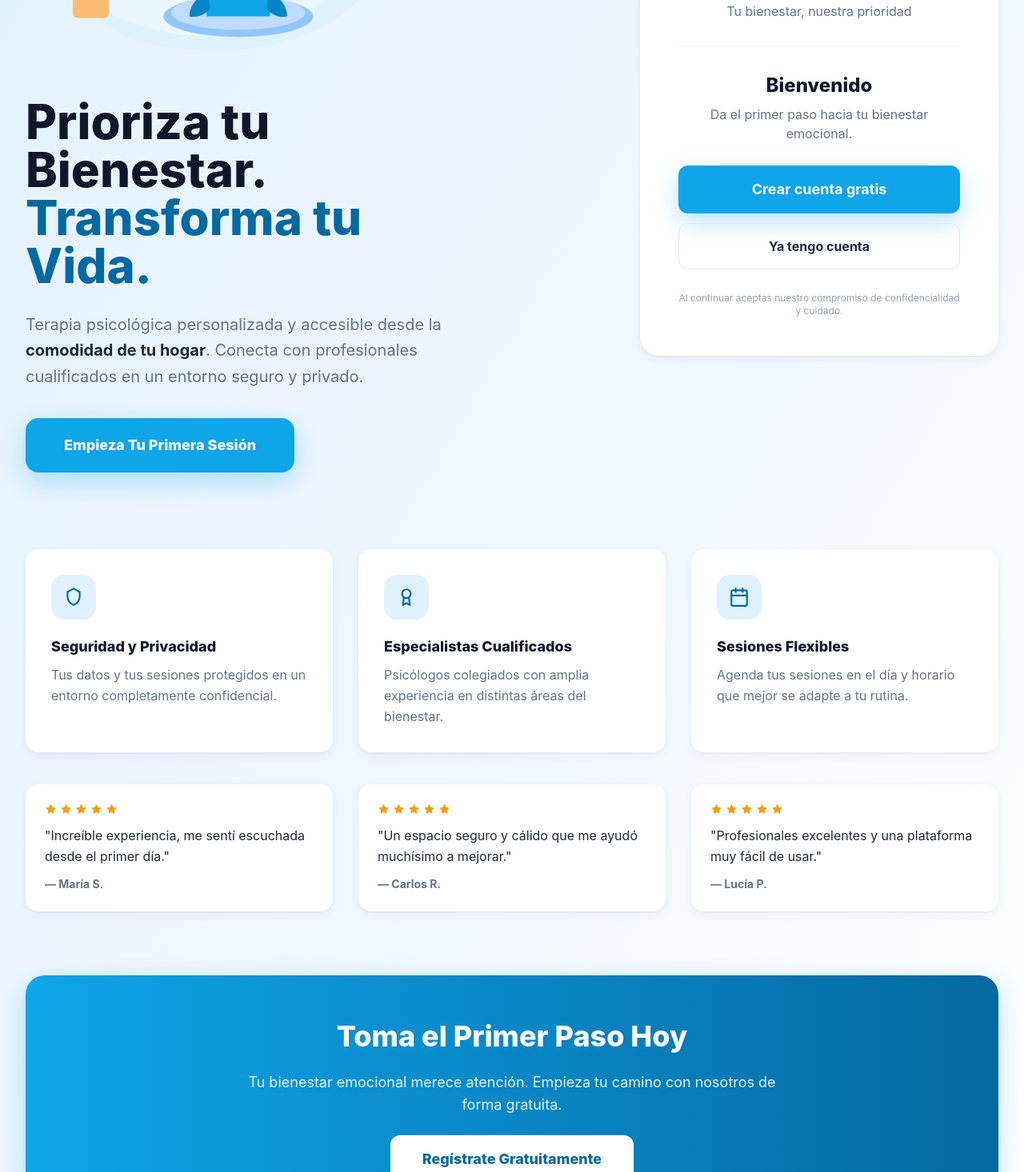
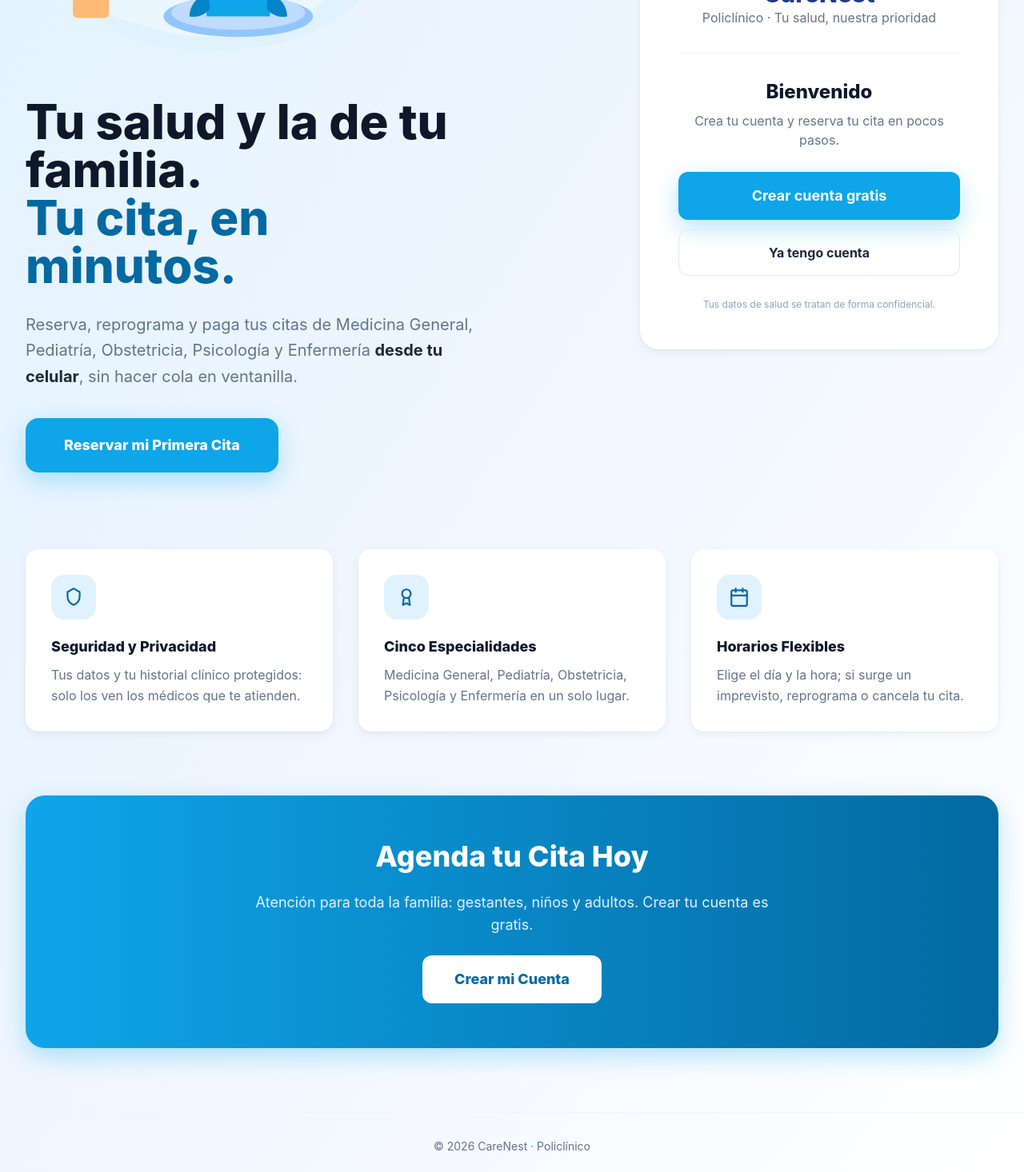
Before and after one commit to AlvinEBM/carenest, a React (Vite) app in the folder Frontend/: page / in a window 1280 px wide. Shown: the part 460-1926 px from the top of the page at 80% size. Built offline with nearby package versions, Linux system fonts and the light colour scheme.

Commit message:
Marca: CareNest Policlínico (caso de estudio C. S. San Genaro de Villa); se quitan testimonios ficticios

```diff
--- a/Frontend/index.html
+++ b/Frontend/index.html
@@ -4,7 +4,7 @@
     <meta charset="UTF-8" />
     <link rel="icon" type="image/svg+xml" href="/felizmente.svg" />
     <meta name="viewport" content="width=device-width, initial-scale=1.0" />
-    <title>Felizmente · Centro Psicológico</title>
+    <title>CareNest · Policlínico</title>
   </head>
   <body>
     <div id="root"></div>
--- a/Frontend/src/components/layout/Header.tsx
+++ b/Frontend/src/components/layout/Header.tsx
@@ -63,7 +63,7 @@ export const Header = () => {
                             <path d="M12 7v4M10 9h4" stroke="white" strokeWidth="2" strokeLinecap="round" strokeLinejoin="round" />
                         </svg>
                     </div>
-                    <span className="text-sm font-extrabold text-blue-deep leading-tight">Felizmente</span>
+                    <span className="flex flex-col leading-tight"><span className="text-sm font-extrabold text-blue-deep">CareNest</span><span className="text-[10px] font-semibold text-mute tracking-wider">POLICLÍNICO</span></span>
                 </div>
 
                 {/* Nav central */}
--- a/Frontend/src/components/layout/HeaderAdmin.tsx
+++ b/Frontend/src/components/layout/HeaderAdmin.tsx
@@ -34,7 +34,7 @@ export const HeaderAdmin = () => {
                             <path d="M12 7v4M10 9h4" stroke="#1E3A8A" strokeWidth="2" strokeLinecap="round" strokeLinejoin="round" />
                         </svg>
                     </div>
-                    <span className="text-sm font-extrabold text-white leading-tight">Felizmente</span>
+                    <span className="text-sm font-extrabold text-white leading-tight">CareNest</span>
                     <span className="px-3 py-1 bg-sky-main rounded-full text-[10px] font-bold text-white tracking-wider">
                         {badge}
                     </span>
--- a/Frontend/src/pages/admin/CorreosNotificacion.tsx
+++ b/Frontend/src/pages/admin/CorreosNotificacion.tsx
@@ -182,7 +182,7 @@ export const CorreosNotificacion = () => {
                             <form onSubmit={guardar} className="space-y-3">
                                 <Input label="Correo remitente" type="email" value={correo} onChange={(e) => setCorreo(e.target.value)} placeholder="notificaciones@gmail.com" required />
                                 <Input label={editando ? 'Contraseña de aplicación (dejar vacío para mantener)' : 'Contraseña de aplicación'} type="password" value={appPassword} onChange={(e) => setAppPassword(e.target.value)} placeholder="xxxx xxxx xxxx xxxx" required={!editando} />
-                                <Input label="Nombre visible en el correo (opcional)" value={nombreRemitente} onChange={(e) => setNombreRemitente(e.target.value)} placeholder="Centro Psicológico Felizmente" />
+                                <Input label="Nombre visible en el correo (opcional)" value={nombreRemitente} onChange={(e) => setNombreRemitente(e.target.value)} placeholder="Policlínico CareNest" />
                                 <div className="grid grid-cols-2 gap-3">
                                     <Input label="Host SMTP (vacío = Gmail)" value={host} onChange={(e) => setHost(e.target.value)} placeholder="smtp.gmail.com" />
                                     <Input label="Puerto (vacío = 587)" value={puerto} onChange={(e) => setPuerto(e.target.value.replace(/\D/g, ''))} placeholder="587" />
--- a/Frontend/src/pages/admin/CuentasAdmision.tsx
+++ b/Frontend/src/pages/admin/CuentasAdmision.tsx
@@ -75,7 +75,7 @@ export const CuentasAdmision = () => {
                         <Card className="p-6">
                             <h2 className="text-lg font-bold text-blue-deep mb-4">Nueva cuenta</h2>
                             <form onSubmit={crear} className="space-y-3">
-                                <Input label="Correo" type="email" value={correo} onChange={(e) => setCorreo(e.target.value)} placeholder="admision2@felizmente.pe" required />
+                                <Input label="Correo" type="email" value={correo} onChange={(e) => setCorreo(e.target.value)} placeholder="admision2@carenest.pe" required />
                                 <Input label="Contraseña" type="password" value={contrasena} onChange={(e) => setContrasena(e.target.value)} placeholder="Mínimo 6 caracteres" required />
                                 <div className="grid grid-cols-2 gap-3">
                                     <Input label="Nombres" value={nombres} onChange={(e) => setNombres(e.target.value)} required />
--- a/Frontend/src/pages/paciente/Reservar.tsx
+++ b/Frontend/src/pages/paciente/Reservar.tsx
@@ -696,7 +696,7 @@ const ExitoReserva = ({ especialidad, fecha, hora }: { especialidad: string; fec
             </svg>
         </div>
         <h2 className="text-3xl font-extrabold text-blue-deep mb-2">¡Cita reservada!</h2>
-        <p className="text-sm text-mute mb-6">Te esperamos en el Centro Psicológico Felizmente</p>
+        <p className="text-sm text-mute mb-6">Te esperamos en el Policlínico CareNest</p>
         <div className="inline-block bg-sky-soft rounded-2xl px-6 py-4 mb-6">
             <p className="text-lg font-bold text-sky-deep">{especialidad}</p>
             <p className="text-sm text-ink-soft mt-1">{formatearFecha(fecha)} · {formatearHora(hora)}</p>
--- a/Frontend/src/pages/public/Landing.tsx
+++ b/Frontend/src/pages/public/Landing.tsx
@@ -1,11 +1,11 @@
 // =================================================================
-// Landing page pública de "Centro Psicológico Felizmente".
-// Ruta: "/". Presenta el centro y dirige a login o registro.
+// Landing page pública del "Policlínico CareNest".
+// Ruta: "/". Presenta el policlínico y dirige a login o registro.
 // =================================================================
 import { Link } from 'react-router-dom';
 
 // ----- Logo -----
-const LogoFelizmente = ({ size = 40 }: { size?: number }) => (
+const LogoCareNest = ({ size = 40 }: { size?: number }) => (
     <div className="rounded-2xl bg-sky-main flex items-center justify-center shadow-cta" style={{ width: size, height: size }}>
         <svg viewBox="0 0 24 24" width={size * 0.6} height={size * 0.6} fill="none" stroke="#fff" strokeWidth="2" strokeLinecap="round" strokeLinejoin="round">
             <path d="M3 11l9-8 9 8" />
@@ -15,13 +15,10 @@ const LogoFelizmente = ({ size = 40 }: { size?: number }) => (
     </div>
 );
 
-const Estrella = () => (
-    <svg viewBox="0 0 20 20" width="15" height="15" fill="#F59E0B"><path d="M10 1l2.6 5.3 5.9.9-4.2 4.1 1 5.9L10 14.4 4.7 17.2l1-5.9L1.5 7.2l5.9-.9z" /></svg>
-);
 
 // ----- Ilustración cálida de bienestar (escena de terapia/calma) -----
 const IlustracionBienestar = () => (
-    <svg viewBox="0 0 520 420" className="w-full h-auto max-w-lg" role="img" aria-label="Ilustración de bienestar emocional">
+    <svg viewBox="0 0 520 420" className="w-full h-auto max-w-lg" role="img" aria-label="Ilustración de atención en salud">
         {/* Blob de fondo */}
         <path d="M120 60C200 20 340 20 410 90c60 60 70 160 20 230-50 70-190 90-290 60C60 350 10 250 30 170 45 120 70 85 120 60z" fill="#E0F2FE" />
         <path d="M150 90C215 60 320 65 375 120c50 50 55 135 15 195-45 65-160 75-245 45C25 330 40 235 65 180 90 130 105 110 150 90z" fill="#F0F9FF" opacity="0.7" />
@@ -77,15 +74,15 @@ export const Landing = () => {
             <header className="w-full">
                 <div className="max-w-[1400px] mx-auto px-8 py-6 flex items-center justify-between">
                     <div className="flex items-center gap-3">
-                        <LogoFelizmente size={48} />
-                        <span className="text-2xl font-extrabold text-blue-deep">Felizmente</span>
+                        <LogoCareNest size={48} />
+                        <span className="flex flex-col leading-none"><span className="text-2xl font-extrabold text-blue-deep">CareNest</span><span className="text-xs font-bold text-mute tracking-wider">POLICLÍNICO</span></span>
                     </div>
                     <div className="flex items-center gap-3">
                         <Link to="/login" className="px-6 py-3 rounded-xl border border-slate-200 bg-white text-ink-soft font-bold text-sm hover:border-sky-main hover:text-sky-deep transition">
                             Iniciar Sesión
                         </Link>
                         <Link to="/registro" className="px-6 py-3 rounded-xl bg-sky-main text-white font-bold text-sm shadow-cta hover:bg-sky-deep transition">
-                            Empieza Tu Camino
+                            Crear Cuenta
                         </Link>
                     </div>
                 </div>
@@ -100,68 +97,60 @@ export const Landing = () => {
                             <IlustracionBienestar />
                         </div>
                         <h1 className="text-5xl md:text-6xl font-extrabold text-ink leading-[1.05]">
-                            Prioriza tu Bienestar.<br />
-                            <span className="text-sky-deep">Transforma tu Vida.</span>
+                            Tu salud y la de tu familia.<br />
+                            <span className="text-sky-deep">Tu cita, en minutos.</span>
                         </h1>
                         <p className="mt-7 text-xl text-mute leading-relaxed max-w-xl">
-                            Terapia psicológica personalizada y accesible desde la{' '}
-                            <span className="font-bold text-ink-soft">comodidad de tu hogar</span>. Conecta con profesionales
-                            cualificados en un entorno seguro y privado.
+                            Reserva, reprograma y paga tus citas de Medicina General, Pediatría, Obstetricia, Psicología y Enfermería{' '}
+                            <span className="font-bold text-ink-soft">desde tu celular</span>, sin hacer cola en ventanilla.
                         </p>
                         <Link to="/registro" className="mt-9 inline-flex items-center justify-center w-full sm:w-auto px-12 py-5 rounded-2xl bg-sky-main text-white font-extrabold text-lg shadow-cta hover:bg-sky-deep transition">
-                            Empieza Tu Primera Sesión
+                            Reservar mi Primera Cita
                         </Link>
                     </div>
 
                     {/* Columna derecha: tarjeta de bienvenida */}
                     <div className="flex justify-center lg:justify-end">
                         <div className="w-full max-w-md bg-white rounded-3xl shadow-card p-12 flex flex-col items-center text-center">
-                            <LogoFelizmente size={72} />
-                            <h2 className="mt-6 text-3xl font-extrabold text-blue-deep">Felizmente</h2>
-                            <p className="text-mute">Tu bienestar, nuestra prioridad</p>
+                            <LogoCareNest size={72} />
+                            <h2 className="mt-6 text-3xl font-extrabold text-blue-deep">CareNest</h2>
+                            <p className="text-mute">Policlínico · Tu salud, nuestra prioridad</p>
                             <div className="w-full border-t border-slate-100 my-8" />
                             <h3 className="text-2xl font-extrabold text-ink">Bienvenido</h3>
-                            <p className="mt-2 text-mute">Da el primer paso hacia tu bienestar emocional.</p>
+                            <p className="mt-2 text-mute">Crea tu cuenta y reserva tu cita en pocos pasos.</p>
                             <Link to="/registro" className="mt-7 w-full px-6 py-4 rounded-xl bg-sky-main text-white font-bold text-lg shadow-cta hover:bg-sky-deep transition">
                                 Crear cuenta gratis
                             </Link>
                             <Link to="/login" className="mt-3 w-full px-6 py-4 rounded-xl border border-slate-200 text-ink-soft font-bold hover:border-sky-main hover:text-sky-deep transition">
                                 Ya tengo cuenta
                             </Link>
-                            <p className="mt-7 text-xs text-mute-soft">Al continuar aceptas nuestro compromiso de confidencialidad y cuidado.</p>
+                            <p className="mt-7 text-xs text-mute-soft">Tus datos de salud se tratan de forma confidencial.</p>
                         </div>
                     </div>
                 </div>
 
                 {/* ===================== FEATURES (ancho completo) ===================== */}
                 <div className="mt-24 grid md:grid-cols-3 gap-8">
-                    <FeatureCard titulo="Seguridad y Privacidad" texto="Tus datos y tus sesiones protegidos en un entorno completamente confidencial." icon={<path d="M12 2l7 4v5c0 5-3.5 8.5-7 10-3.5-1.5-7-5-7-10V6z" />} />
-                    <FeatureCard titulo="Especialistas Cualificados" texto="Psicólogos colegiados con amplia experiencia en distintas áreas del bienestar." icon={<><circle cx="12" cy="8" r="5" /><path d="M9 13l-1 8 4-2 4 2-1-8" /></>} />
-                    <FeatureCard titulo="Sesiones Flexibles" texto="Agenda tus sesiones en el día y horario que mejor se adapte a tu rutina." icon={<><rect x="3" y="4" width="18" height="18" rx="2" /><path d="M3 10h18M8 2v4M16 2v4" /></>} />
-                </div>
-
-                {/* ===================== TESTIMONIOS ===================== */}
-                <div className="mt-10 grid md:grid-cols-3 gap-8">
-                    <Testimonio texto="Increíble experiencia, me sentí escuchada desde el primer día." autor="María S." />
-                    <Testimonio texto="Un espacio seguro y cálido que me ayudó muchísimo a mejorar." autor="Carlos R." />
-                    <Testimonio texto="Profesionales excelentes y una plataforma muy fácil de usar." autor="Lucía P." />
+                    <FeatureCard titulo="Seguridad y Privacidad" texto="Tus datos y tu historial clínico protegidos: solo los ven los médicos que te atienden." icon={<path d="M12 2l7 4v5c0 5-3.5 8.5-7 10-3.5-1.5-7-5-7-10V6z" />} />
+                    <FeatureCard titulo="Cinco Especialidades" texto="Medicina General, Pediatría, Obstetricia, Psicología y Enfermería en un solo lugar." icon={<><circle cx="12" cy="8" r="5" /><path d="M9 13l-1 8 4-2 4 2-1-8" /></>} />
+                    <FeatureCard titulo="Horarios Flexibles" texto="Elige el día y la hora; si surge un imprevisto, reprograma o cancela tu cita." icon={<><rect x="3" y="4" width="18" height="18" rx="2" /><path d="M3 10h18M8 2v4M16 2v4" /></>} />
                 </div>
             </main>
 
             {/* ===================== FRANJA CTA (centrada) ===================== */}
             <section className="max-w-[1400px] mx-auto px-8 pb-20">
                 <div className="bg-gradient-to-r from-sky-main to-sky-deep rounded-3xl px-8 py-14 flex flex-col items-center text-center gap-6 shadow-cta">
-                    <h2 className="text-3xl md:text-4xl font-extrabold text-white">Toma el Primer Paso Hoy</h2>
-                    <p className="text-sky-soft text-lg max-w-2xl">Tu bienestar emocional merece atención. Empieza tu camino con nosotros de forma gratuita.</p>
+                    <h2 className="text-3xl md:text-4xl font-extrabold text-white">Agenda tu Cita Hoy</h2>
+                    <p className="text-sky-soft text-lg max-w-2xl">Atención para toda la familia: gestantes, niños y adultos. Crear tu cuenta es gratis.</p>
                     <Link to="/registro" className="px-10 py-4 rounded-xl bg-white text-sky-deep font-extrabold text-lg hover:bg-sky-soft transition">
-                        Regístrate Gratuitamente
+                        Crear mi Cuenta
                     </Link>
                 </div>
             </section>
 
             {/* ===================== FOOTER ===================== */}
             <footer className="border-t border-slate-100 py-8 text-center">
-                <p className="text-sm text-mute">© 2026 Felizmente · Centro Psicológico</p>
+                <p className="text-sm text-mute">© 2026 CareNest · Policlínico</p>
             </footer>
         </div>
     );
@@ -179,11 +168,3 @@ const FeatureCard = ({ titulo, texto, icon }: { titulo: string; texto: string; i
         <p className="mt-2 text-mute leading-relaxed">{texto}</p>
     </div>
 );
-
-const Testimonio = ({ texto, autor }: { texto: string; autor: string }) => (
-    <div className="bg-white rounded-2xl shadow-card p-6">
-        <div className="flex gap-1 mb-3"><Estrella /><Estrella /><Estrella /><Estrella /><Estrella /></div>
-        <p className="text-ink-soft leading-relaxed">"{texto}"</p>
-        <p className="mt-3 text-sm text-mute font-bold">— {autor}</p>
-    </div>
-);
--- a/Frontend/src/pages/public/Login.tsx
+++ b/Frontend/src/pages/public/Login.tsx
@@ -64,8 +64,8 @@ export const Login = () => {
 
                 {/* Marca */}
                 <div className="text-center mb-2">
-                    <h1 className="text-2xl font-extrabold text-blue-deep leading-tight">Centro Psicológico<br/>Felizmente</h1>
-                    <p className="text-xs text-mute mt-2">Tu bienestar, nuestra prioridad</p>
+                    <h1 className="text-2xl font-extrabold text-blue-deep leading-tight">Policlínico<br/>CareNest</h1>
+                    <p className="text-xs text-mute mt-2">Tu salud, nuestra prioridad</p>
                 </div>
 
                 <div className="h-px bg-gray-100 my-6" />
@@ -150,7 +150,7 @@ export const Login = () => {
             </div>
 
             <p className="absolute bottom-6 text-xs text-mute z-10">
-                © 2026 Centro Psicológico Felizmente
+                © 2026 Policlínico CareNest
             </p>
         </div>
     );
```
Also changed, not shown: 1 other file (tests, documents, lock files or other folders).
